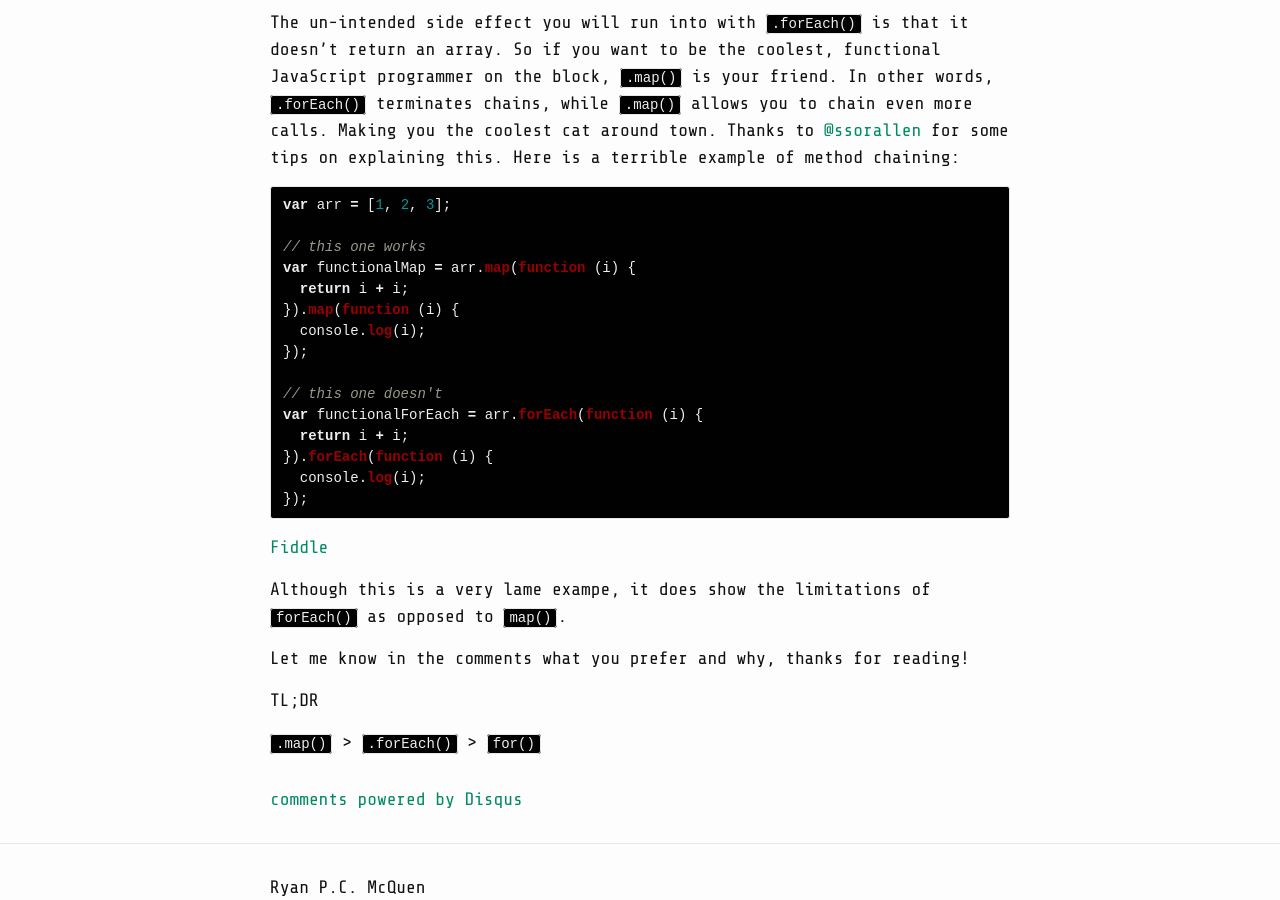
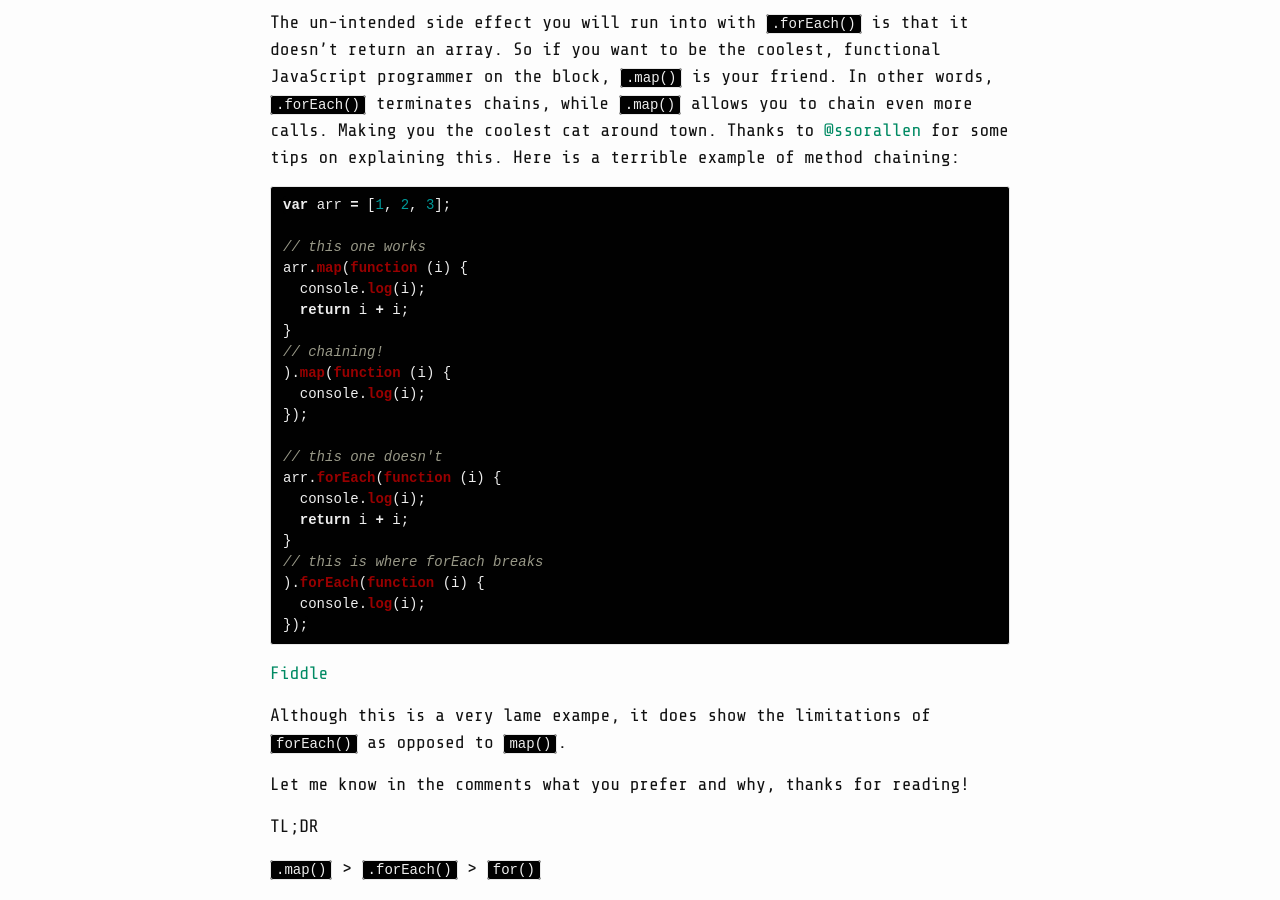
Before and after one commit to ryanpcmcquen/ryanpcmcquen.github.io, a Jekyll site: the page built from _posts/2015-10-25-map-vs-foreach-vs-for.md, in a window 1280 px wide and 900 px high, scrolled down 1838 px. Built offline with Jekyll 4.4.1, drawn with Linux system fonts in a browser that asks for light colours; comment, search, counter and statistics services are not loaded.

Commit message:
improve chaining example

```diff
--- a/_posts/2015-10-25-map-vs-foreach-vs-for.md
+++ b/_posts/2015-10-25-map-vs-foreach-vs-for.md
@@ -76,16 +76,22 @@ The un-intended side effect you will run into with `.forEach()` is that it doesn
 var arr = [1, 2, 3];
 
 // this one works
-var functionalMap = arr.map(function (i) {
+arr.map(function (i) {
+  console.log(i);
   return i + i;
-}).map(function (i) {
+}
+// chaining!
+).map(function (i) {
   console.log(i);
 });
 
 // this one doesn't
-var functionalForEach = arr.forEach(function (i) {
+arr.forEach(function (i) {
+  console.log(i);
   return i + i;
-}).forEach(function (i) {
+}
+// this is where forEach breaks
+).forEach(function (i) {
   console.log(i);
 });
 {% endhighlight %}
```
